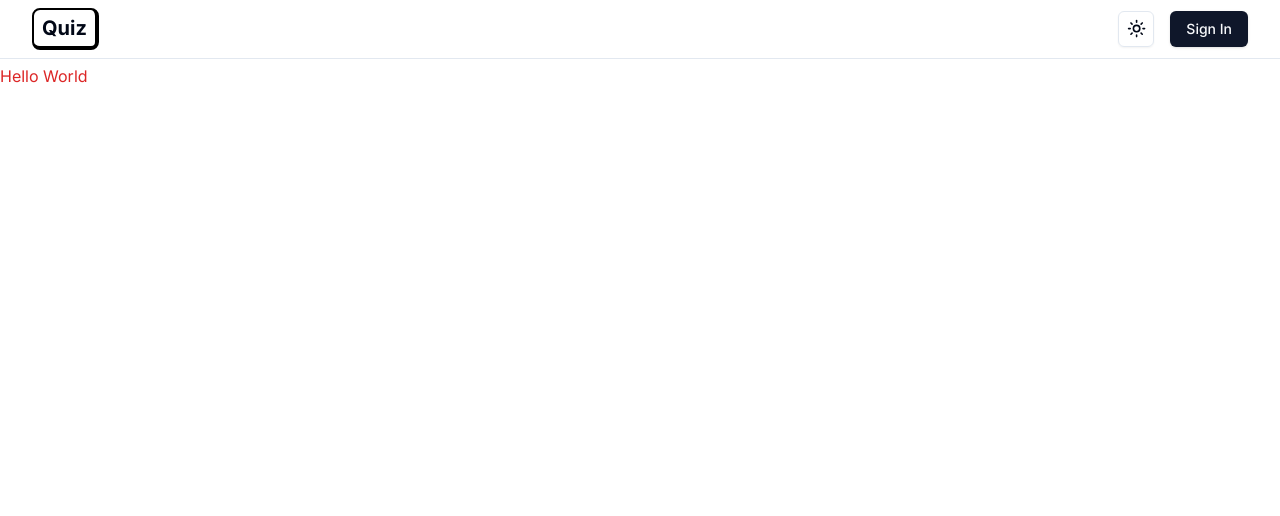
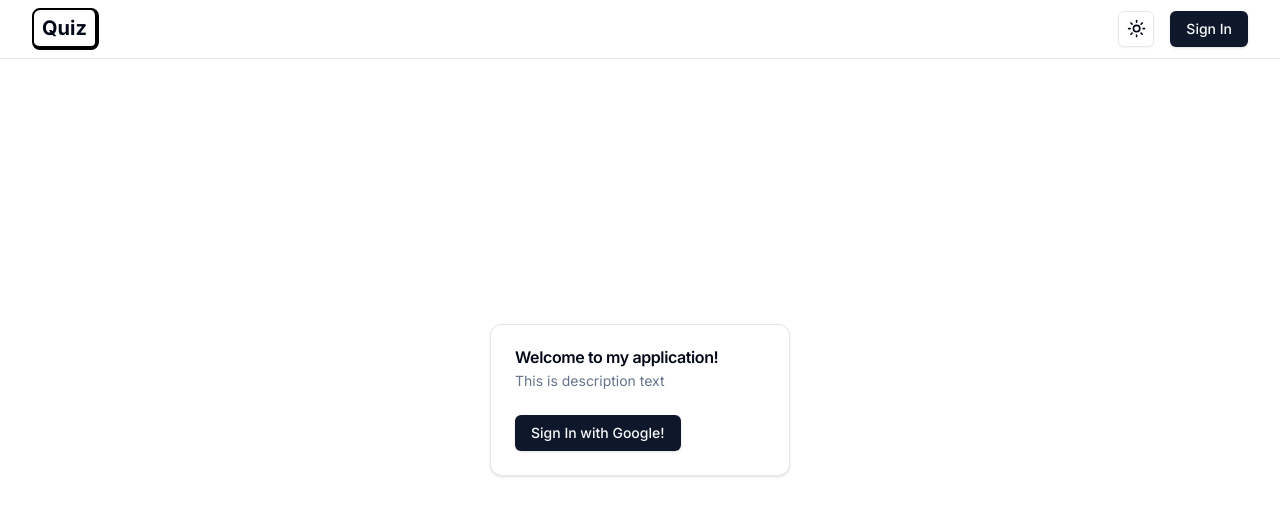
Before and after one commit to carlsondultra/openai-quiz, a Next.js app: page / in a window 1280 px wide. Shown: the top 516 px of the page. Built offline with nearby package versions, Linux system fonts and the light colour scheme; no server answers.

Commit message:
adding to homepage design

```diff
--- a/src/app/page.tsx
+++ b/src/app/page.tsx
@@ -1,5 +1,22 @@
-export default function Home() {
+import SignInButton from "@/components/SignInButton";
+import { Button } from "@/components/ui/button";
+import { Card, CardHeader, CardDescription, CardTitle, CardContent } from "@/components/ui/card";
+import {prisma} from '@/lib/db'
+import { getAuthSession } from "@/lib/nextauth";
+
+export default async function Home() {
+  const session = await getAuthSession()
   return (
-   <h1 className="text-red-600"> Hello World </h1>
+    <div className="absolute top-1/2 left-1/2 -translate-x-1/2 -translate-y-1/2">
+      <Card className="w-[300px]">
+        <CardHeader>
+          <CardTitle>Welcome to my application!</CardTitle>
+          <CardDescription>This is description text</CardDescription>
+        </CardHeader>
+        <CardContent>
+          <SignInButton text="Sign In with Google!"/>
+        </CardContent>
+      </Card>
+    </div>
   )
 }
--- /dev/null
+++ b/src/components/ui/card.tsx
@@ -0,0 +1,76 @@
+import * as React from "react"
+
+import { cn } from "@/lib/utils"
+
+const Card = React.forwardRef<
+  HTMLDivElement,
+  React.HTMLAttributes<HTMLDivElement>
+>(({ className, ...props }, ref) => (
+  <div
+    ref={ref}
+    className={cn(
+      "rounded-xl border bg-card text-card-foreground shadow",
+      className
+    )}
+    {...props}
+  />
+))
+Card.displayName = "Card"
+
+const CardHeader = React.forwardRef<
+  HTMLDivElement,
+  React.HTMLAttributes<HTMLDivElement>
+>(({ className, ...props }, ref) => (
+  <div
+    ref={ref}
+    className={cn("flex flex-col space-y-1.5 p-6", className)}
+    {...props}
+  />
+))
+CardHeader.displayName = "CardHeader"
+
+const CardTitle = React.forwardRef<
+  HTMLParagraphElement,
+  React.HTMLAttributes<HTMLHeadingElement>
+>(({ className, ...props }, ref) => (
+  <h3
+    ref={ref}
+    className={cn("font-semibold leading-none tracking-tight", className)}
+    {...props}
+  />
+))
+CardTitle.displayName = "CardTitle"
+
+const CardDescription = React.forwardRef<
+  HTMLParagraphElement,
+  React.HTMLAttributes<HTMLParagraphElement>
+>(({ className, ...props }, ref) => (
+  <p
+    ref={ref}
+    className={cn("text-sm text-muted-foreground", className)}
+    {...props}
+  />
+))
+CardDescription.displayName = "CardDescription"
+
+const CardContent = React.forwardRef<
+  HTMLDivElement,
+  React.HTMLAttributes<HTMLDivElement>
+>(({ className, ...props }, ref) => (
+  <div ref={ref} className={cn("p-6 pt-0", className)} {...props} />
+))
+CardContent.displayName = "CardContent"
+
+const CardFooter = React.forwardRef<
+  HTMLDivElement,
+  React.HTMLAttributes<HTMLDivElement>
+>(({ className, ...props }, ref) => (
+  <div
+    ref={ref}
+    className={cn("flex items-center p-6 pt-0", className)}
+    {...props}
+  />
+))
+CardFooter.displayName = "CardFooter"
+
+export { Card, CardHeader, CardFooter, CardTitle, CardDescription, CardContent }
```
